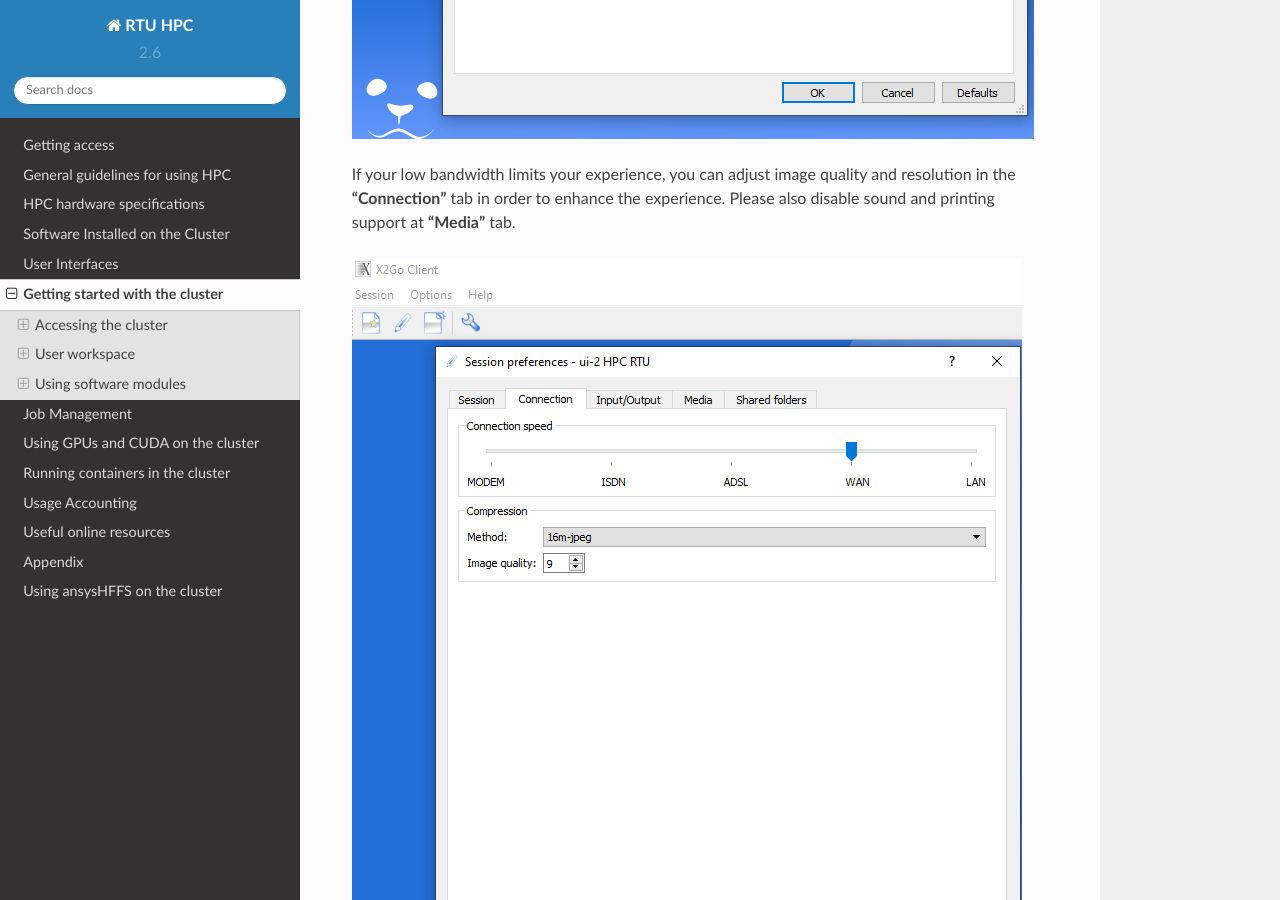
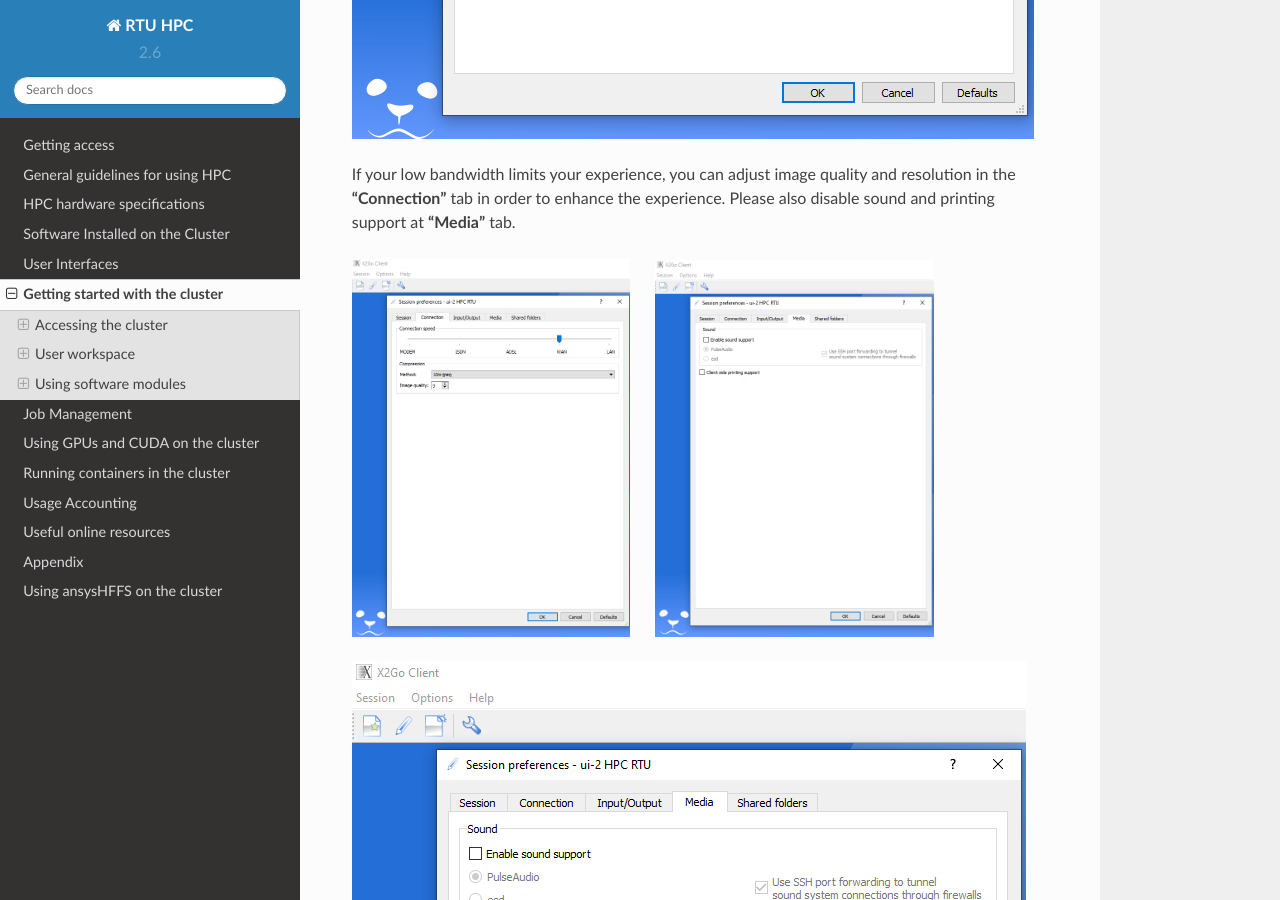
Before and after one commit to rtuhpc/hpc-manual, a Sphinx documentation site: the page built from doc/06_getting_started.md, in a window 1280 px wide and 900 px high, scrolled down 5159 px. Built offline with Sphinx 7.4.7 and the Read the Docs theme 2.0.0, drawn with Linux system fonts in a browser that asks for light colours.

Commit message:
Update 06_getting_started.md

```diff
--- a/doc/06_getting_started.md
+++ b/doc/06_getting_started.md
@@ -67,13 +67,13 @@
 If your low bandwidth limits your experience, you can adjust image quality and resolution in the **"Connection"** tab in order to enhance the experience.
 Please also disable sound and printing support at **"Media"** tab.
 
-<!--
-<p align="center">
-<img src="https://github.com/rtuhpc/hpc-manual/blob/main/doc/_images/X2go_connection.PNG" width=40% height=40%> &nbsp;&nbsp;&nbsp;&nbsp;  <img src="https://github.com/rtuhpc/hpc-manual/blob/main/doc/_images/X2go_media.PNG"  width=40% height=40%>
-</p>
--->
 
-![x2go window](images/X2go_connection.PNG)
+
+<img src="https://github.com/rtuhpc/hpc-manual/blob/main/doc/images/X2go_connection.PNG" width=40% height=40%> &nbsp;&nbsp;&nbsp;&nbsp;  <img src="https://github.com/rtuhpc/hpc-manual/blob/main/doc/images/X2go_media.PNG"  width=40% height=40%>
+
+
+
+<!-- ![x2go window](images/X2go_connection.PNG) -->
 
 ![x2go window](images/X2go_media.PNG)
 
```
